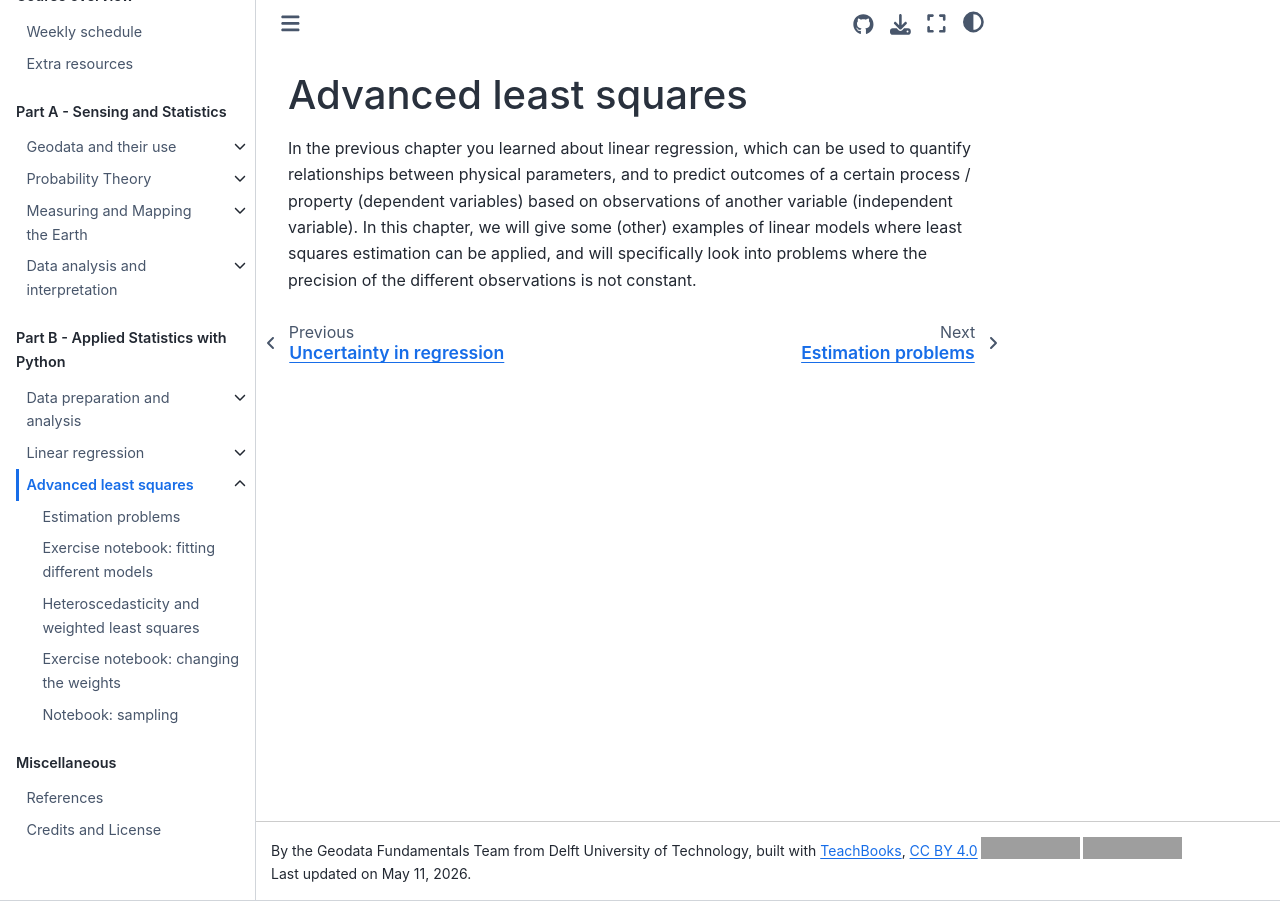
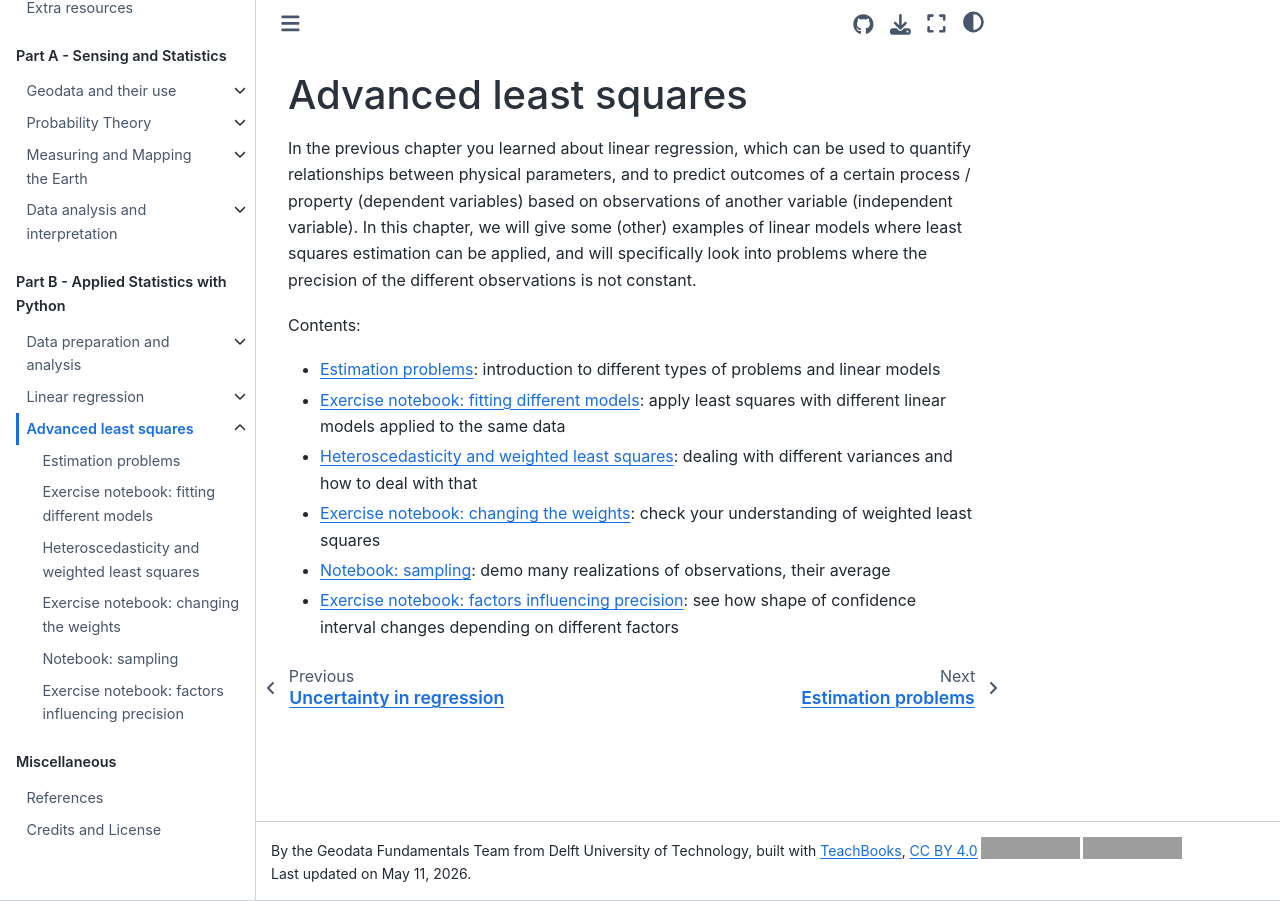
Before and after one commit to BScECT/geofun, a Jupyter Book: the page built from book/2_applied_statistics/advanced_least_squares/overview.md, in a window 1280 px wide. Built offline with Jupyter Book 1.0.4 settings and Sphinx 7.4.7 and the Sphinx Book theme 1.1.4, drawn with Linux system fonts in a browser that asks for light colours; comment, search, counter and statistics services are not loaded; grey boxes are pictures that could not be loaded.

Commit message:
add notebook confint

```diff
--- a/book/2_applied_statistics/advanced_least_squares/overview.md
+++ b/book/2_applied_statistics/advanced_least_squares/overview.md
@@ -1,3 +1,11 @@
 # Advanced least squares
 
 In the previous chapter you learned about linear regression, which can be used to quantify relationships between physical parameters, and to predict outcomes of a certain process / property (dependent variables) based on observations of another variable (independent variable). In this chapter, we will give some (other) examples of linear models where least squares estimation can be applied, and will specifically look into problems where the precision of the different observations is not constant.
+
+Contents:
+* [Estimation problems](2:estimationprob): introduction to different types of problems and linear models
+* [Exercise notebook: fitting different models](2:nb_fitting): apply least squares with different linear models applied to the same data
+* [Heteroscedasticity and weighted least squares](2:wls): dealing with different variances and how to deal with that
+* [Exercise notebook: changing the weights](2:wls_nb): check your understanding of weighted least squares
+* [Notebook: sampling](2:sampling_nb): demo many realizations of observations, their average
+* [Exercise notebook: factors influencing precision](2:confint_nb): see how shape of confidence interval changes depending on different factors
--- a/book/_toc.yml
+++ b/book/_toc.yml
@@ -57,7 +57,7 @@ parts:
       - file: 2_applied_statistics/advanced_least_squares/weighted_lsq.md
       - file: 2_applied_statistics/advanced_least_squares/Notebook_WLS.ipynb
       - file: 2_applied_statistics/advanced_least_squares/Notebook_sampling.ipynb
-    # - file: 2_applied_statistics/classification/overview.md
+      - file: 2_applied_statistics/advanced_least_squares/Notebook_ConfInt.ipynb    # - file: 2_applied_statistics/classification/overview.md
     #   sections:
     #   - file: 2_applied_statistics/classification/beyond_least_squares.ipynb
     #   - file: 2_applied_statistics/classification/logistic_regression.ipynb
```
Also changed, not shown: book/2_applied_statistics/advanced_least_squares/Estimation_problems.md (+1 -0 lines), book/2_applied_statistics/advanced_least_squares/weighted_lsq.md (+1 -0 lines), book/2_applied_statistics/advanced_least_squares/LeastSquares_NB.ipynb, book/2_applied_statistics/advanced_least_squares/Notebook_ConfInt.ipynb (added), book/2_applied_statistics/advanced_least_squares/Notebook_WLS.ipynb, book/2_applied_statistics/advanced_least_squares/Notebook_sampling.ipynb.
